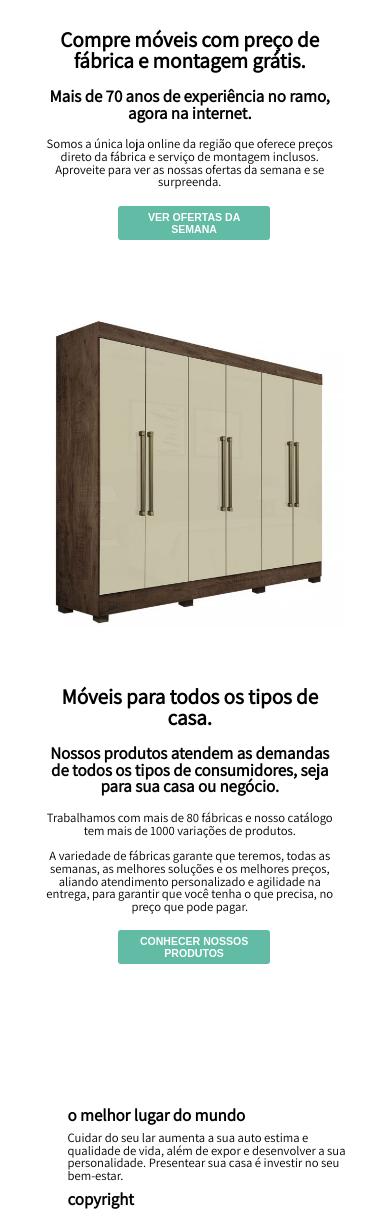
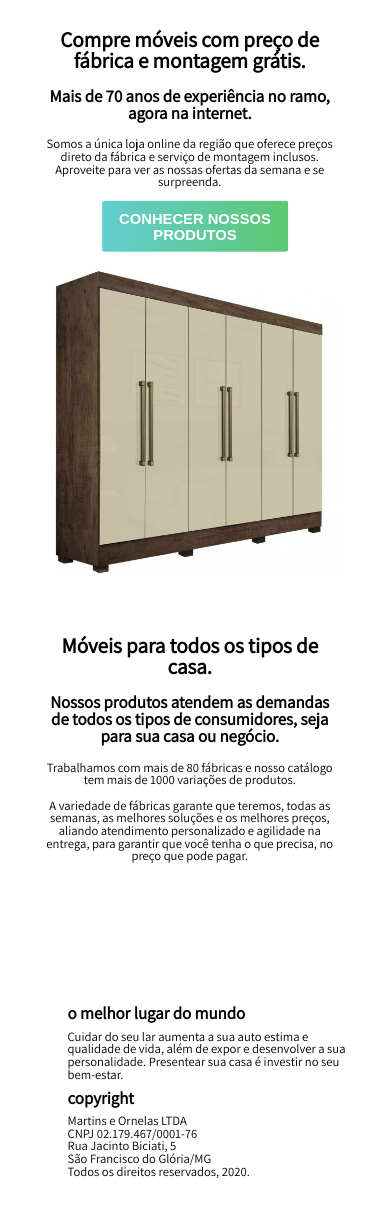
Before and after one commit to tiagoornelas/meomoveis, a PHP site: page / in a window 390 px wide. Shown: the part 204-1413 px from the top of the page. After the commit the page ends 1382 px from the top, so only its background shows below. Run offline with PHP 8.4, Linux system fonts and the light colour scheme.

Commit message:
Alteração estética nos botões da landing page

```diff
--- a/css/style.css
+++ b/css/style.css
@@ -204,7 +204,7 @@
 			margin: 1vmax 3vmax 1vmax auto;
 			align-items: center;
 			font-weight: bold;
-			background-color: #61bba5;
+			background-image: linear-gradient(to right, #62CED1, #5DC771);
 			border: none;
 			color: white;
 			cursor: pointer;
@@ -959,15 +959,19 @@
 				font-size: 1.5vmax;}
 
 			#buttonLanding {
-				position: relative;
-				right: -10vmax;
-				font-size: 1.25vmax;
-				width: 18vmax;
-				height: 4vmax;
-				margin: 1vmax 3vmax 1vmax auto;
+				margin: 0;
+				position: absolute;
+				top: 50%;
+				left: 50%;
+				-ms-transform: translate(-50%, -50%);
+				transform: translate(-50%, -50%);
+				font-size: 1.75vmax;
+				width: 22vmax;
+				height: 6vmax;
+				margin: 1vmax 0;
 				align-items: center;
 				font-weight: bold;
-				background-color: #61bba5;
+				background-image: linear-gradient(to right, #62CED1, #5DC771);
 				border: none;
 				color: white;
 				cursor: pointer;
```
